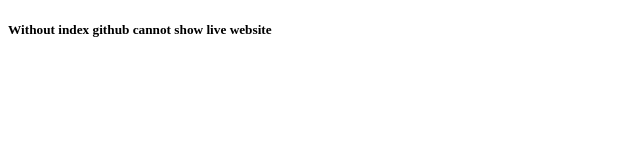
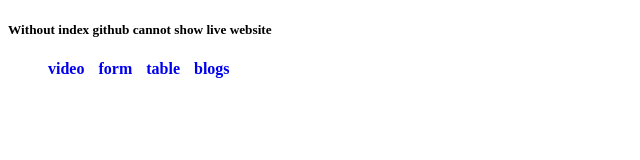
Before and after one commit to nafisfaiyaz-012/Module4, a plain HTML site: page index.html in a window 1280 px wide. Shown: the whole page, without its empty margins (0-640 px from the left). Drawn offline with Linux system fonts and the light colour scheme.

Commit message:
index customized

```diff
--- a/index.html
+++ b/index.html
@@ -4,8 +4,31 @@
     <meta charset="UTF-8">
     <meta name="viewport" content="width=device-width, initial-scale=1.0">
     <title>Index file </title>
+    <style>
+        a{
+            text-decoration: none;
+        }
+        nav li{
+            list-style: none;
+            display: inline;
+            margin-right: 10px;
+            font-weight: bold;
+        }
+        nav li:hover{
+            background-color: burlywood;
+        }
+    </style>
 </head>
 <body>
     <h5>Without index github cannot show live website</h5>
+    <nav>
+        <ul>
+            <li><a href="video.html">video</a></li>
+            <li><a href="form.html">form</a></li>
+            <li><a href="table.html">table</a></li>
+            <li><a href="blogs.html">blogs</a></li>
+
+        </ul>
+    </nav>
 </body>
 </html>
```
